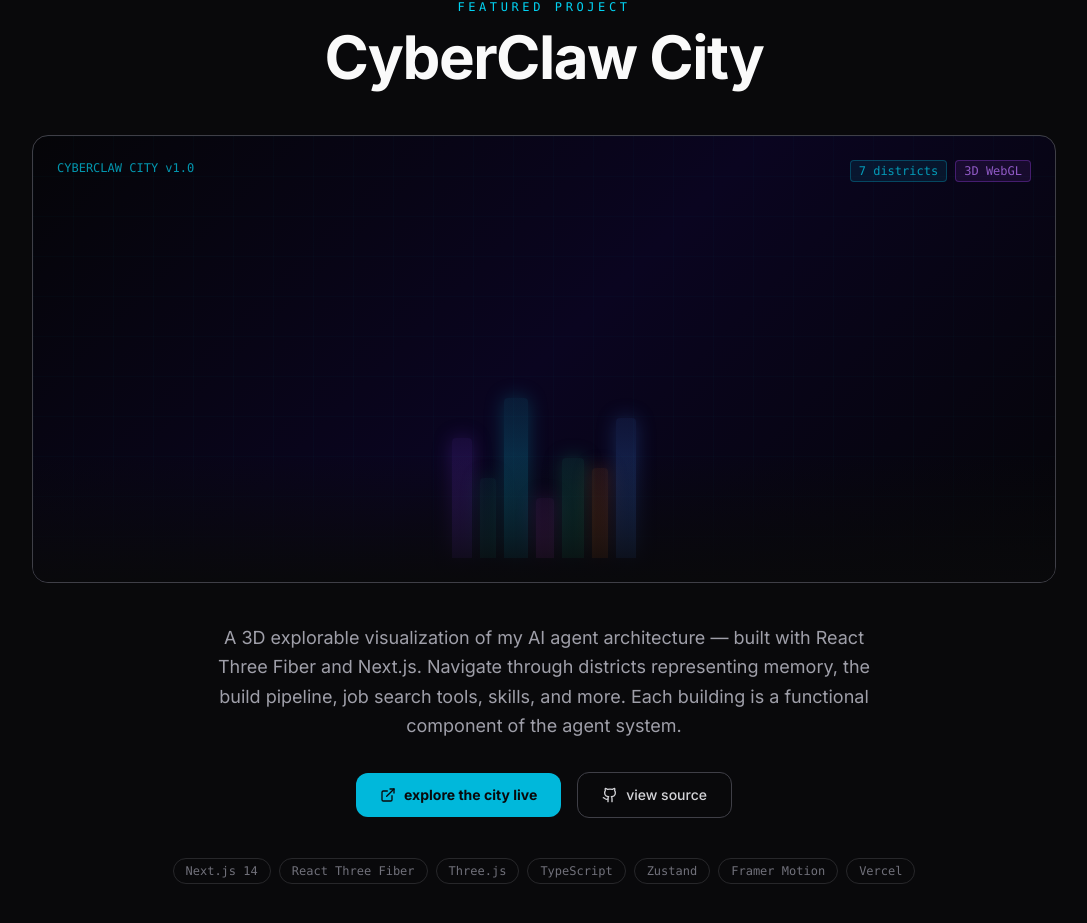
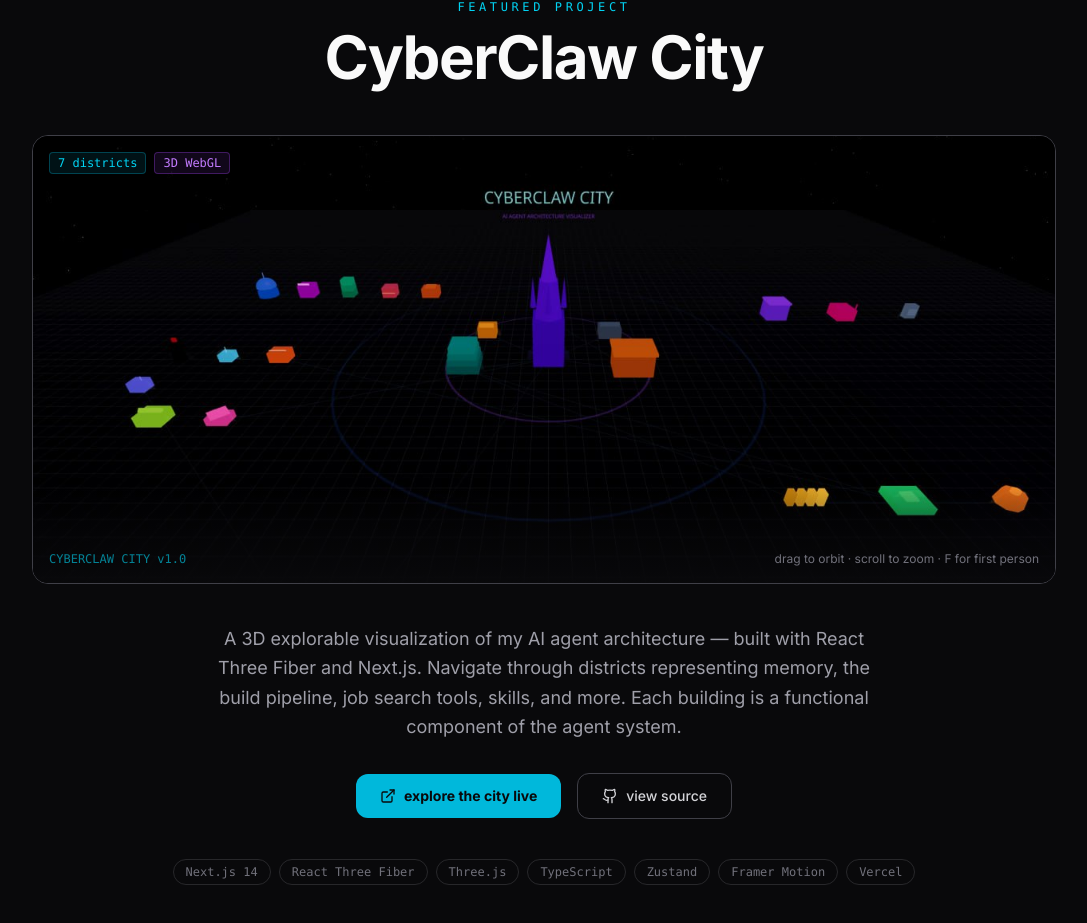
Before and after one commit to E10Feng/portfolio, a Next.js app: page / in a window 1280 px wide. Shown: the part 898-1821 px from the top of the page, without its empty margins (96-1183 px from the left). Built offline with nearby package versions, Linux system fonts and the light colour scheme.

Commit message:
feat: swap CSS silhouette for real city screenshot

```diff
--- a/src/components/sections/FeaturedSection.tsx
+++ b/src/components/sections/FeaturedSection.tsx
@@ -19,65 +19,32 @@ export default function FeaturedSection() {
 
         <FadeInWhenVisible delay={0.1}>
           {/* 3D scene preview */}
-          <div className="relative rounded-2xl overflow-hidden border border-zinc-700 mb-10 group"
-            style={{
-              background: 'linear-gradient(135deg, #050508 0%, #0a0520 50%, #050508 100%)',
-              aspectRatio: '16/7',
-              maxHeight: '480px',
-            }}
-          >
-            {/* Grid overlay */}
-            <div className="absolute inset-0 opacity-20"
-              style={{
-                backgroundImage: `
-                  linear-gradient(rgba(0,240,255,0.1) 1px, transparent 1px),
-                  linear-gradient(90deg, rgba(0,240,255,0.1) 1px, transparent 1px)
-                `,
-                backgroundSize: '40px 40px',
-              }}
+          <div className="relative rounded-2xl overflow-hidden border border-zinc-700 mb-10 group">
+            <img
+              src="/cyberclaw-city-preview.jpg"
+              alt="CyberClaw City — 3D AI agent architecture visualization"
+              className="w-full object-cover"
+              style={{ aspectRatio: '16/7', maxHeight: '520px' }}
             />
 
-            {/* City silhouette hints */}
-            <div className="absolute bottom-0 left-0 right-0 flex justify-center items-end gap-2 px-8 pb-6">
-              {[
-                { h: 120, w: 20, c: '#7c3aed' },
-                { h: 80, w: 16, c: '#0d9488' },
-                { h: 160, w: 24, c: '#06b6d4' },
-                { h: 60, w: 18, c: '#d946ef' },
-                { h: 100, w: 22, c: '#10b981' },
-                { h: 90, w: 16, c: '#f97316' },
-                { h: 140, w: 20, c: '#3b82f6' },
-              ].map((b, i) => (
-                <div
-                  key={i}
-                  className="rounded-t-sm group-hover:opacity-80 transition-opacity"
-                  style={{
-                    height: `${b.h}px`,
-                    width: `${b.w}px`,
-                    background: `linear-gradient(to top, ${b.c}60, ${b.c}20)`,
-                    boxShadow: `0 0 20px ${b.c}40`,
-                  }}
-                />
-              ))}
-            </div>
-
-            {/* Title overlay */}
-            <div className="absolute top-0 left-0 right-0 p-6 flex items-start justify-between">
-              <div>
-                <p className="text-xs font-mono text-cyan-400/70">CYBERCLAW CITY v1.0</p>
-              </div>
-              <div className="flex gap-2">
-                <span className="text-xs font-mono px-2 py-0.5 rounded border border-cyan-500/30 text-cyan-400/70 bg-cyan-500/10">
-                  7 districts
-                </span>
-                <span className="text-xs font-mono px-2 py-0.5 rounded border border-purple-500/30 text-purple-400/70 bg-purple-500/10">
-                  3D WebGL
-                </span>
-              </div>
+            {/* Overlay badges */}
+            <div className="absolute top-4 left-4 flex gap-2">
+              <span className="text-xs font-mono px-2 py-0.5 rounded border border-cyan-500/30 text-cyan-400 bg-cyan-500/10 backdrop-blur-sm">
+                7 districts
+              </span>
+              <span className="text-xs font-mono px-2 py-0.5 rounded border border-purple-500/30 text-purple-400 bg-purple-500/10 backdrop-blur-sm">
+                3D WebGL
+              </span>
             </div>
 
             {/* Bottom gradient */}
-            <div className="absolute bottom-0 left-0 right-0 h-32 bg-gradient-to-t from-zinc-950 to-transparent" />
+            <div className="absolute bottom-0 left-0 right-0 h-24 bg-gradient-to-t from-zinc-950/90 to-transparent" />
+
+            {/* Bottom caption */}
+            <div className="absolute bottom-4 left-4 right-4 flex items-center justify-between">
+              <p className="text-xs font-mono text-cyan-400/60">CYBERCLAW CITY v1.0</p>
+              <p className="text-xs text-zinc-500">drag to orbit · scroll to zoom · F for first person</p>
+            </div>
           </div>
         </FadeInWhenVisible>
 
```
Also changed, not shown: public/cyberclaw-city-preview.jpg (added).
